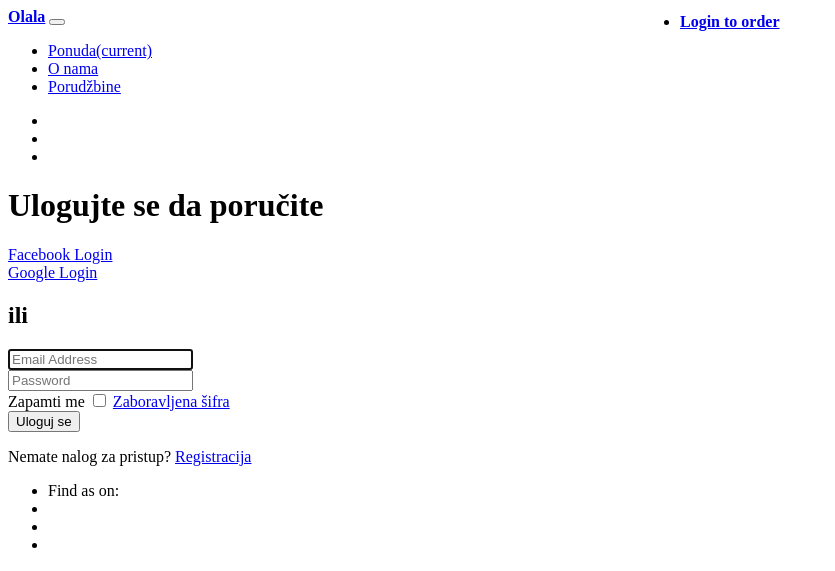
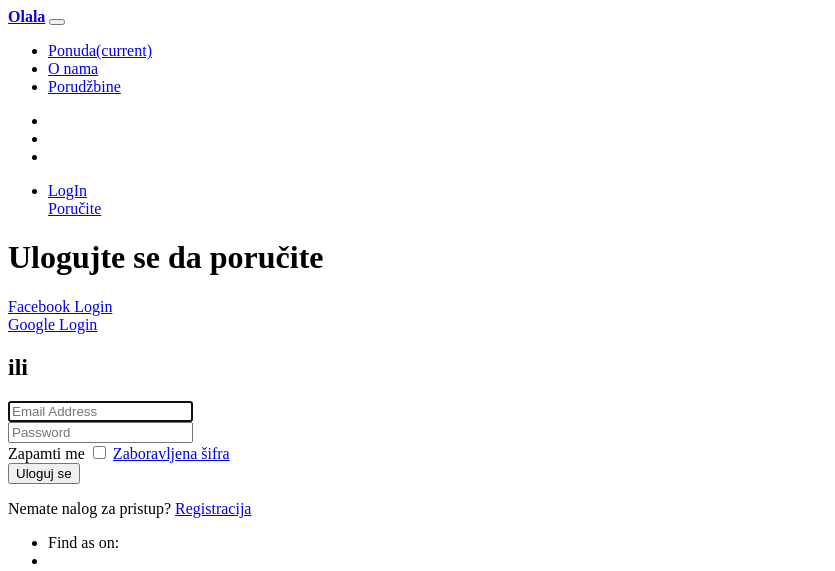
Before and after one commit to GoranSubic/syminorder, a Symfony app: template templates/security/login.html.twig in a window 1280 px wide. Shown: the top 571 px of the page, without its empty margins (0-835 px from the left). Run offline with Twig, Linux system fonts and the light colour scheme; the template is opened without the code that fills it, so the values that code supplies are empty; some libraries are stand-ins or nearby versions.

Commit message:
Front preparation for online - login page, cart button, fontawesome icons...

```diff
--- a/templates/Front/main-navbar.html.twig
+++ b/templates/Front/main-navbar.html.twig
@@ -7,22 +7,6 @@
          style="position: relative;"
     >
         <a class="navbar-brand" href="{{ path('homepage') }}"><strong>Olala</strong></a>
-
-        {% if user_is_logged_in %}
-            <shopping id="shopping" style="position: absolute; margin: 5px 0 0 50%; top: 0;"
-                      minussign="{{ asset("build/images/minus-solid.svg") }}"
-                      v-bind:datauname="dataUname"
-                      v-bind:userid="{{ app.user.id }}"
-                      v-bind:tableid="{{ table_id }}"
-                      tablename="{{ table_name }}"
-            ></shopping>
-        {% else %}
-        <ul class="navbar-nav mr-auto" id="loginbutton" style="position: absolute; margin: 5px 0 0 50%; top: 0;">
-            <li class="nav-item">
-                <a class="navbar-link" href="{{ path('app_login') }}"><strong>Login to order</strong></a>
-            </li>
-        </ul>
-        {% endif %}
 
         <button class="navbar-toggler" type="button" data-toggle="collapse" data-target="#navbarSupportedContent" aria-controls="navbarSupportedContent" aria-expanded="false" aria-label="Toggle navigation">
             <span class="navbar-toggler-icon"></span>
@@ -40,11 +24,6 @@
                 </li>
             </ul>
             <ul class="navbar-nav nav-flex-icons">
-                {% if user_is_logged_in %}
-                    <li class="nav-item">
-                        <a class="nav-link" href="{{ path('app_logout') }}"><strong>LogOut</strong></a>
-                    </li>
-                {% endif %}
                 <li class="nav-item">
                     <a href="https://www.facebook.com/olalazr/" target="_blank" class="nav-link"><i class="fab fa-facebook"> </i></a>
                 </li>
@@ -54,7 +33,37 @@
                 <li class="nav-item">
                     <a href="https://www.instagram.com/olalazrenjanin/" target="_blank" class="nav-link"><i class="fab fa-instagram"> </i></a>
                 </li>
+                {% if user_is_logged_in %}
+                    <li class="nav-item">
+                        <a class="nav-link" href="{{ path('app_logout') }}"><strong>LogOut</strong></a>
+                    </li>
+                {% endif %}
             </ul>
         </div>
+
+        <ul class="navbar-nav mr-auto" id="login-shopping">
+            <li class="nav-item">
+            {% if user_is_logged_in %}
+                <shopping id="shopping"
+                          minussign="{{ asset("build/images/minus-solid.svg") }}"
+                          v-bind:datauname="dataUname"
+                          v-bind:userid="{{ app.user.id }}"
+                          v-bind:tableid="{{ table_id }}"
+                          tablename="{{ table_name }}"
+                ></shopping>
+            {% else %}
+                <a class="navbar-link" href="{{ path('app_login') }}">
+                    <div class="row">
+                        <div class="col-4 login-bag"><i class="fa fa-shopping-bag"></i></div>
+                        <div class="col-8 login-text">
+                            <div>LogIn</div>
+                            <div>Poručite</div>
+                        </div>
+                    </div>
+                </a>
+            {% endif %}
+            </li>
+        </ul>
+
     </div>
 </nav>
--- a/templates/security/login.html.twig
+++ b/templates/security/login.html.twig
@@ -26,15 +26,15 @@
                                 <h1 class="h3 mb-3 font-weight-normal">Ulogujte se da poručite</h1>
 
 
-                                <div class="row">
-                                    <div class="col-lg-6 col-md-6 col-xs-12 col-sm-6">
+                                <div class="row row-buttons">
+                                    <div class="col-lg-6 col-md-6 col-xs-12 col-sm-6 fb-button">
                                         <a href="{{ path('connect_facebook_start') }}" class="btn btn-primary facebook">
                                             <i class="fab fa-facebook"></i> <span>Facebook Login</span>
                                         </a>
                                     </div>
-                                    <div class="col-lg-6 col-md-6 col-xs-12 col-sm-6">
+                                    <div class="col-lg-6 col-md-6 col-xs-12 col-sm-6 g-button">
                                         <a href="#" class="btn btn-primary google-plus disabled" tabindex="-1">
-                                            <i class="fab fa-google-plus"></i> Google Login
+                                            <i class="fab fa-google-plus"></i> <span>Google Login</span>
                                         </a>
                                     </div>
                                 </div>
@@ -87,52 +87,6 @@
                 </div>
             </div>
         </div>
-
-{#                <form method="post">#}
-{#                    {% if error %}#}
-{#                        <div class="alert alert-danger">{{ error.messageKey|trans(error.messageData, 'security') }}</div>#}
-{#                    {% endif %}#}
-
-{#                    {% if app.user %}#}
-{#                        <div class="mb-3">#}
-{#                            You are logged in as {{ app.user.username }}, <a href="{{ path('app_logout') }}">Logout</a>#}
-{#                        </div>#}
-{#                    {% endif %}#}
-
-{#                    <h1 class="h3 mb-3 font-weight-normal">Ulogujte se da poručite</h1>#}
-
-{#                    <div>#}
-{#                        <div class="container">#}
-{#                            <a class="btn btn-lg btn-social btn-facebook" href="{{ path('connect_facebook_start') }}">#}
-{#                                <i class="fa fa-facebook fa-fw"></i> Uđi pomoću Facebooka#}
-{#                            </a>#}
-{#                        </div>#}
-{#                    </div>#}
-
-{#                    <label for="inputEmail">Email</label>#}
-{#                    <input type="email" value="{{ last_username }}" name="email" id="inputEmail" class="form-control" required autofocus>#}
-{#                    <label for="inputPassword">Password</label>#}
-{#                    <input type="password" name="password" id="inputPassword" class="form-control" required>#}
-
-{#                    <input type="hidden" name="_csrf_token"#}
-{#                           value="{{ csrf_token('authenticate') }}"#}
-{#                    >#}
-
-{#                    #}{##}
-{#                        Uncomment this section and add a remember_me option below your firewall to activate remember me functionality.#}
-{#                        See https://symfony.com/doc/current/security/remember_me.html#}
-{#                    #}
-{#                        <div class="checkbox mb-3">#}
-{#                            <label>#}
-{#                                <input type="checkbox" name="_remember_me"> Remember me#}
-{#                            </label>#}
-{#                        </div>#}
-
-{#                    <button class="btn btn-lg btn-primary" type="submit">#}
-{#                        Sign in#}
-{#                    </button>#}
-{#                </form>#}
-
     </div>
 
 {% endblock %}
```
Also changed, not shown: assets/js/components/OrdersTable.vue (+11 -2 lines), assets/js/components/OrdersTableUser.vue (+11 -2 lines), assets/js/components/Shopping.vue (+23 -3 lines), assets/styles/app.css (+27 -0 lines).
